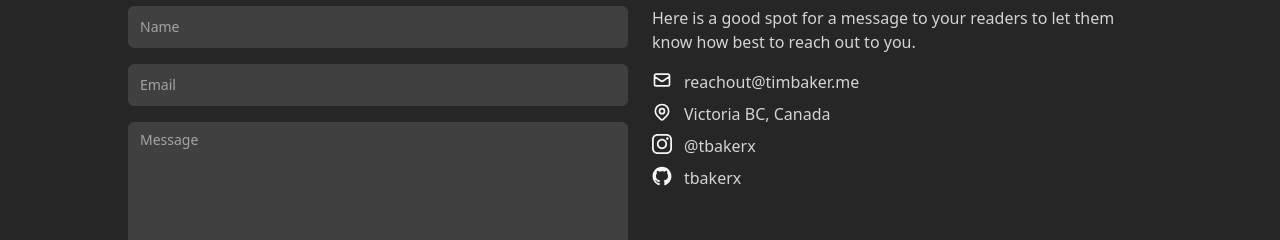
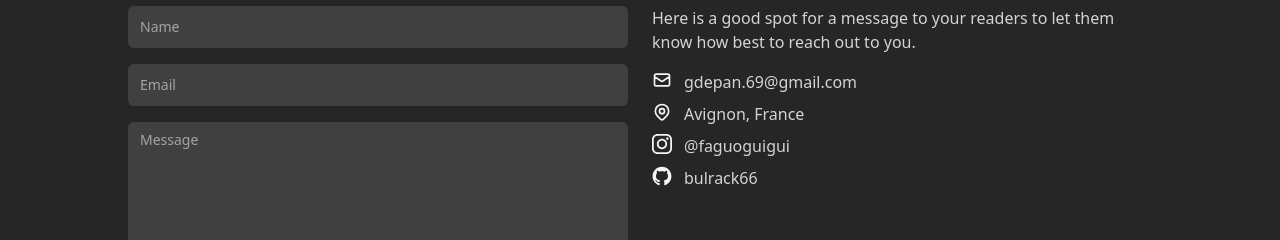
Before and after one commit to Bulrack66/React-Resume-Next, a Next.js app: page / in a window 1280 px wide. Shown: the part 3499-3739 px from the top of the page. Built offline with nearby package versions, Linux system fonts and the light colour scheme.

Commit message:
readyToVercel

```diff
--- a/src/data/data.tsx
+++ b/src/data/data.tsx
@@ -86,7 +86,7 @@ export const heroData: Hero = {
   ),
   actions: [
     {
-      href: './assets/resume.pdf',
+      href: 'https://entreprise.pole-emploi.fr/docnums/portfolio-usager/wUYRt8FAAal7jbyJivZ8u9DnvWMNpHgk/CV-Dev.pdf?Expires=1676665764&Signature=LNcfop5IvYCuMV74OlPLoUAlMgU%3D',
       text: 'Resume',
       primary: true,
       Icon: DownloadIcon,
@@ -301,23 +301,23 @@ export const contact: ContactSection = {
   items: [
     {
       type: ContactType.Email,
-      text: 'reachout@timbaker.me',
-      href: 'mailto:reachout@timbaker.me',
+      text: 'gdepan.69@gmail.com',
+      href: 'mailto:gdepan.69@gmail.com',
     },
     {
       type: ContactType.Location,
-      text: 'Victoria BC, Canada',
-      href: 'https://www.google.ca/maps/place/Victoria,+BC/@48.4262362,-123.376775,14z',
+      text: 'Avignon, France',
+      href: 'https://goo.gl/maps/GyqkeTw7k8o4Kx4D6',
     },
     {
       type: ContactType.Instagram,
-      text: '@tbakerx',
-      href: 'https://www.instagram.com/tbakerx/',
+      text: '@faguoguigui',
+      href: 'https://www.instagram.com/faguoguigui/',
     },
     {
       type: ContactType.Github,
-      text: 'tbakerx',
-      href: 'https://github.com/tbakerx',
+      text: 'bulrack66',
+      href: 'https://github.com/Bulrack66',
     },
   ],
 };
@@ -326,9 +326,9 @@ export const contact: ContactSection = {
  * Social items
  */
 export const socialLinks: Social[] = [
-  {label: 'Github', Icon: GithubIcon, href: 'https://github.com/tbakerx'},
-  {label: 'Stack Overflow', Icon: StackOverflowIcon, href: 'https://stackoverflow.com/users/8553186/tim-baker'},
-  {label: 'LinkedIn', Icon: LinkedInIcon, href: 'https://www.linkedin.com/in/timbakerx/'},
-  {label: 'Instagram', Icon: InstagramIcon, href: 'https://www.instagram.com/tbakerx/'},
-  {label: 'Twitter', Icon: TwitterIcon, href: 'https://twitter.com/TimBakerx'},
+  {label: 'Github', Icon: GithubIcon, href: 'https://github.com/Bulrack66'},
+  {label: 'Stack Overflow', Icon: StackOverflowIcon, href: ''},
+  {label: 'LinkedIn', Icon: LinkedInIcon, href: 'https://www.linkedin.com/in/guillaume-d-b30929107/'},
+  {label: 'Instagram', Icon: InstagramIcon, href: 'https://www.instagram.com/faguoguigui/'},
+  {label: 'Twitter', Icon: TwitterIcon, href: 'https://twitter.com/Guillaumeluhang'},
 ];
```
Also changed, not shown: 1 other file (tests, documents, lock files or other folders).
